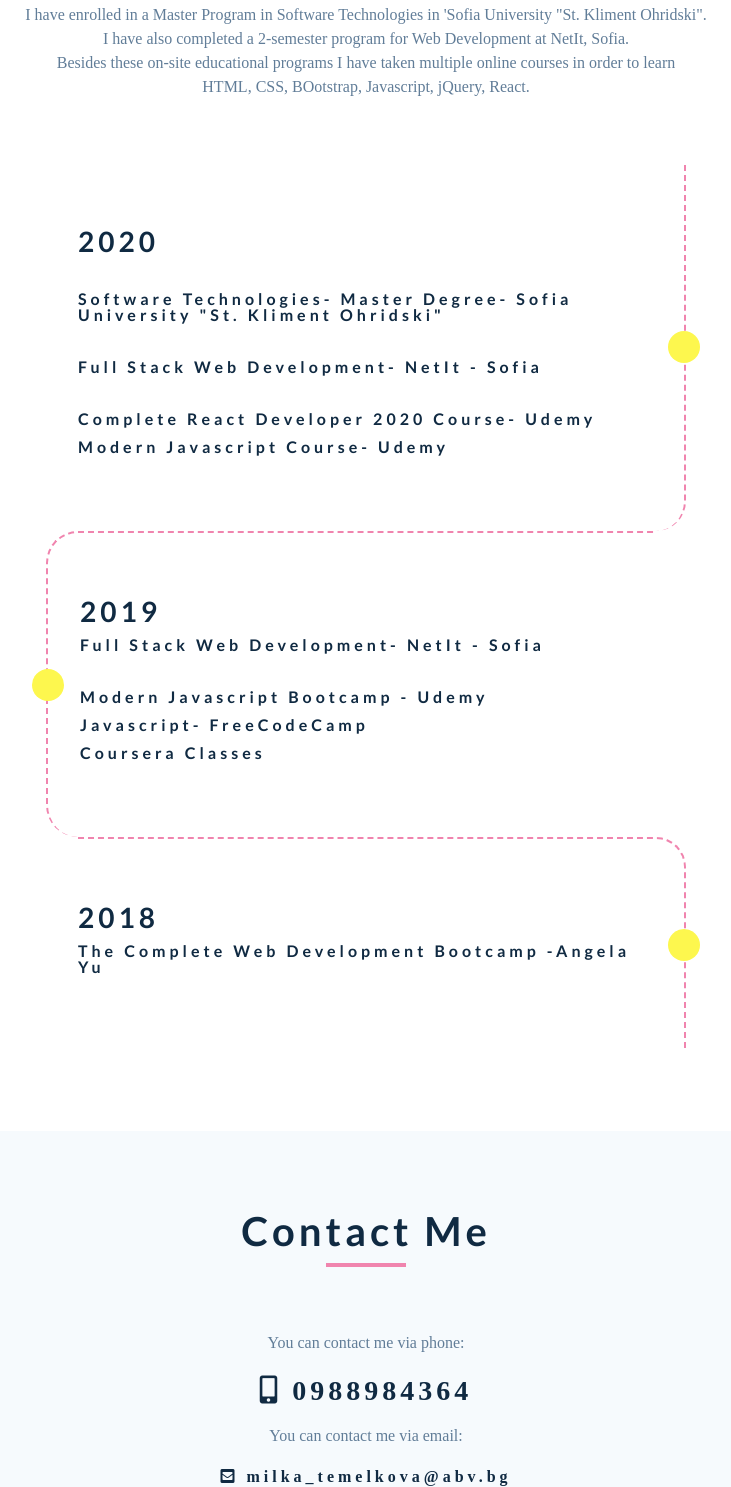
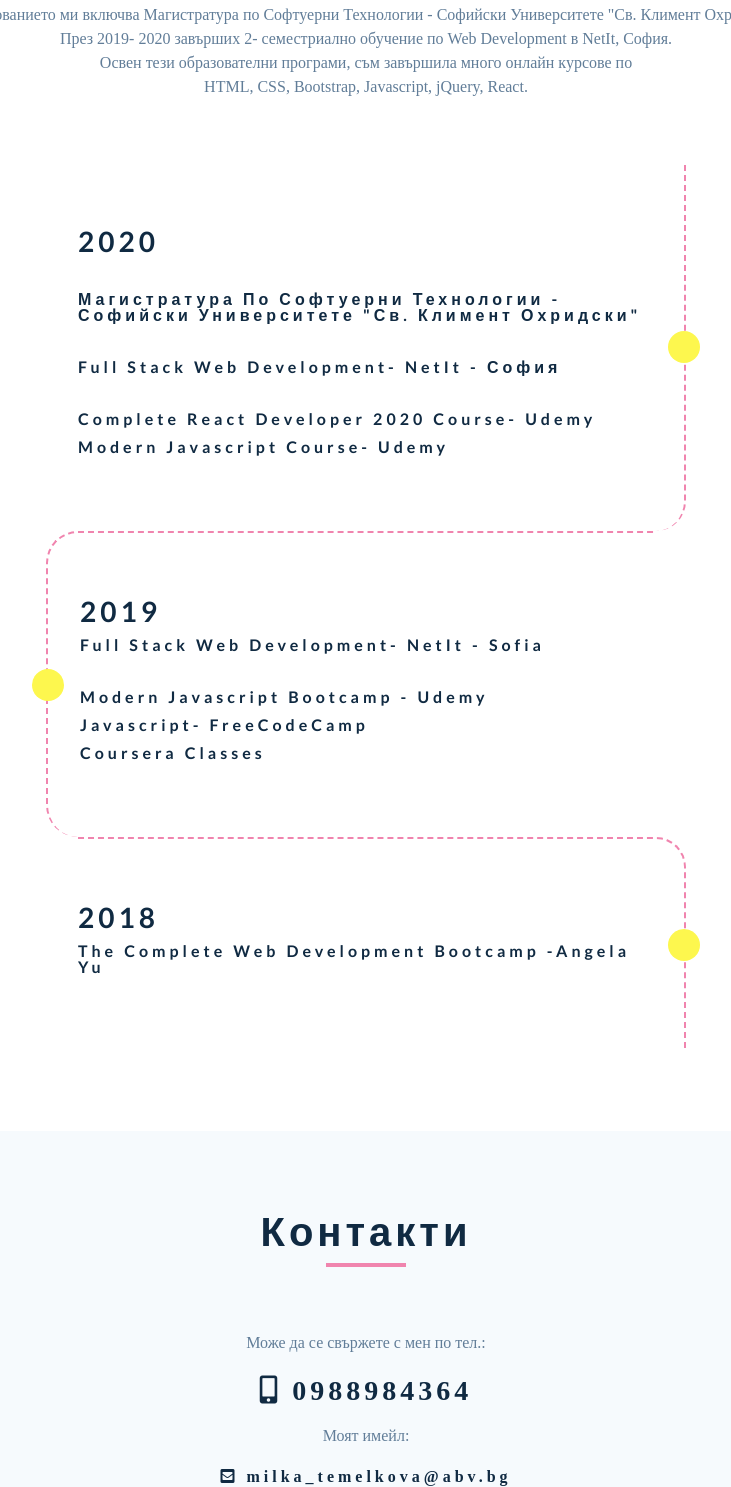
Before and after one commit to milkatemelkova/My-Portfolio, a plain HTML site: page index.html in a window 1280 px wide. Shown: the part 4150-5637 px from the top of the page, without its empty margins (274-1005 px from the left). Drawn offline with Linux system fonts and the light colour scheme.

Commit message:
Update index.html

```diff
--- a/index.html
+++ b/index.html
@@ -523,10 +523,9 @@
       <h2>Related Education</h2>
       <div class="underline"></div>
       <p class="projects-text">
-        I have enrolled in a Master Program in Software Technologies in 'Sofia University "St. Kliment Ohridski". <br>
-        I have also completed a 2-semester program for Web Development at NetIt, Sofia. <br> Besides these on-site
-        educational programs
-        I have taken multiple online courses in order to learn <br> HTML, CSS, BOotstrap, Javascript, jQuery, React.
+        Образованието ми включва  Магистратура по Софтуерни Технологии - Софийски Университете "Св. Климент Охридски"  <br>
+        През 2019- 2020 завърших 2- семестриално обучение по Web Development в NetIt, София. <br> Освен тези образователни програми, съм завършила
+        много онлайн курсове по <br> HTML, CSS, Bоotstrap, Javascript, jQuery, React.
       </p>
     </div>
     <!-- end of section title -->
@@ -534,10 +533,10 @@
       <!-- single timeline item -->
       <article class="timeline-item">
         <h3>2020</h3> <br>
-        <h4> Software Technologies- Master Degree- Sofia University "St. Kliment Ohridski"</h4> <br>
-        <h4> Full Stack Web Development- NetIt - Sofia</h4> <br>
+        <h4> Магистратура по Софтуерни Технологии - Софийски Университете "Св. Климент Охридски" </h4> <br>
+        <h4> Full Stack Web Development- NetIt - София</h4> <br>
         <h4>Complete React Developer 2020 Course- Udemy</h4>
-        <h4>Modern javascript Course- Udemy</h4>
+        <h4> Modern javascript Course- Udemy</h4>
 
         <span class="number">
 
@@ -574,17 +573,17 @@
   <!--end of  timeline -->
   <section class="section single-page" id="contact">
     <div class="section-title">
-      <h2>contact me</h2>
+      <h2>Контакти</h2>
       <div class="underline"></div>
     </div>
     <div class="page-info section-center">
 
       <p>
-        You can contact me via phone:
+        Може да се свържете с мен по тел.:
         <h3><i class="fas fa-mobile-alt"> 0988984364</i></h3>
       </p>
       <p>
-        You can contact me via email:
+        Моят имейл:
         <h4 class="lowercase"><i class="fas fa-envelope-square text-lowercase"> milka_temelkova@abv.bg</i></h4>
       </p>
     </div>
@@ -621,7 +620,7 @@
       </ul>
     </ul>
 
-    <p>&copy; <span id="date"></span> Made with <i class="far fa-heart"></i> by Milka Y. Temelkova</p>
+    <p>&copy; <span id="date"></span> Направено с  <i class="far fa-heart"></i> от Милка Темелкова</p>
   </footer>
   <script src="./js/app.js"></script>
 </body>
```
